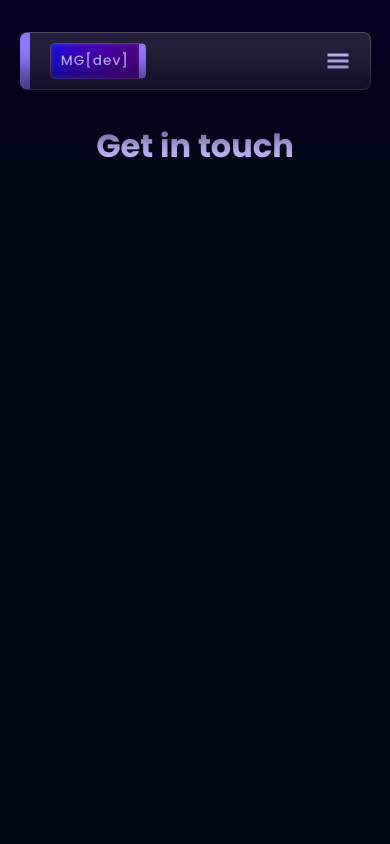
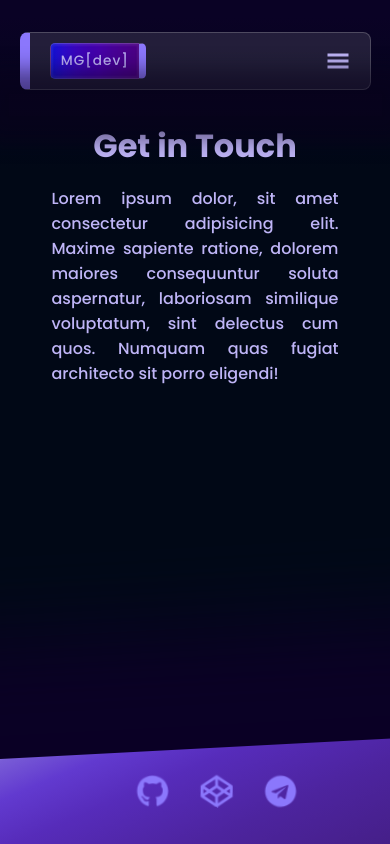
Before and after one commit to midcenturydude7/nextjs-portfolio-site, a Next.js app: page /contact in a window 390 px wide. Built offline with nearby package versions, Linux system fonts and the light colour scheme.

Commit message:
Set up basic layout for routes - mobile and desktop

```diff
--- a/app/contact/page.jsx
+++ b/app/contact/page.jsx
@@ -1,5 +1,7 @@
 "use client";
 import Navbar from "../components/Navbar/Navbar";
+import ContentRoute from "../components/ContentRoute/ContentRoute";
+import FooterRoute from "../components/FooterRoute/FooterRoute";
 import { useTheme } from "../../context/ThemeProvider";
 
 import style from "../styles/page.module.scss";
@@ -9,8 +11,13 @@ const Contact = () => {
 
   return (
     <div className={style["wrapper-truncated"]}>
-      <Navbar isMobile={isMobile} isNavOpen={isNavOpen} toggleNav={toggleNav} />
-      <h1>Get in touch</h1>
+      <Navbar isNavOpen={isNavOpen} toggleNav={toggleNav} isMobile={isMobile} />
+      <ContentRoute
+        title="Get in Touch"
+        isNavOpen={isNavOpen}
+        isMobile={isMobile}
+      />
+      <FooterRoute />
     </div>
   );
 };
```
Also changed, not shown: app/resources/page.jsx (+9 -2 lines), app/work/page.jsx (+9 -2 lines).
